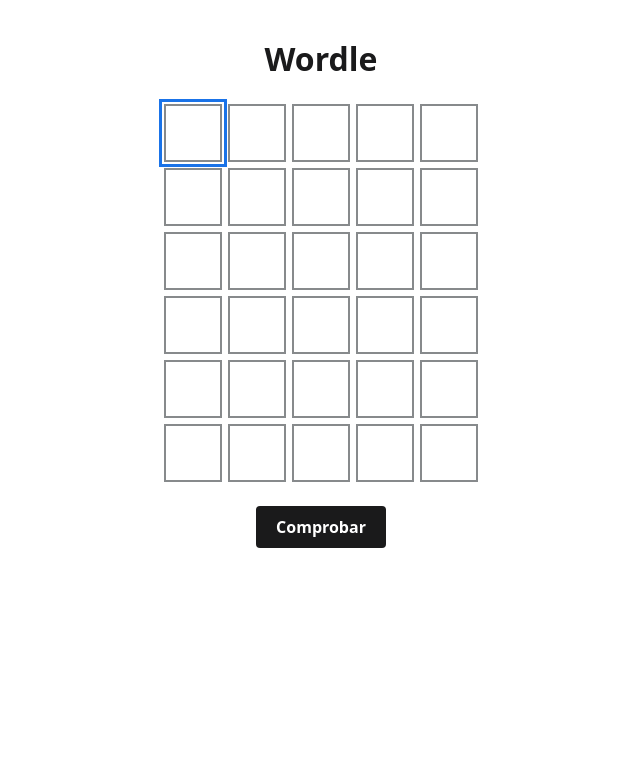
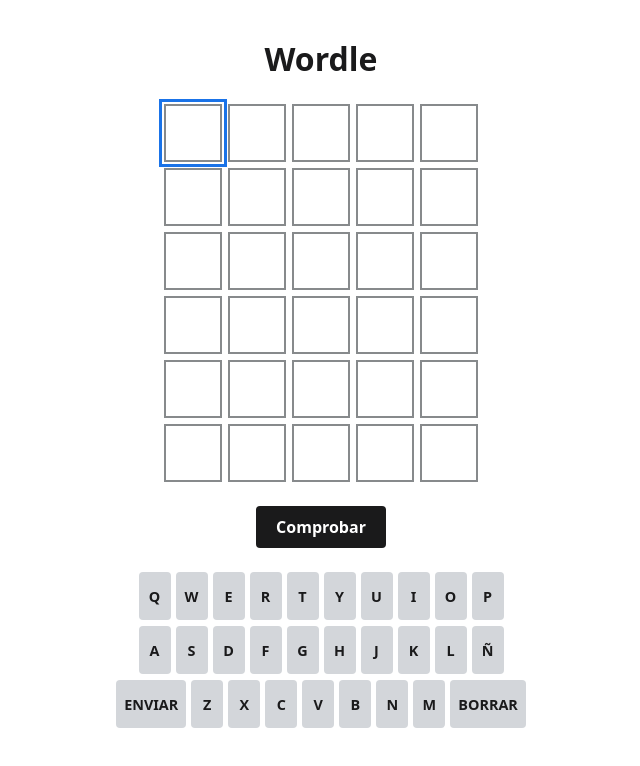
Before and after one commit to PelayoHer/wordle, a React (Vite) app: page / in a window 1280 px wide. Shown: the top 766 px of the page, without its empty margins (319-959 px from the left). Built offline with nearby package versions, Linux system fonts and the light colour scheme.

Commit message:
Añadir componente de teclado en pantalla interactivo

```diff
--- a/src/App.jsx
+++ b/src/App.jsx
@@ -1,5 +1,6 @@
 import { useEffect, useState } from 'react'
 import Casilla from './components/Casilla.jsx'
+import Teclado from './components/Teclado.jsx'
 import { obtenerPalabraAleatoria } from './palabras.js'
 
 const FILAS = 6
@@ -46,6 +47,29 @@
   return estados
 }
 
+// Calcula el mejor estado de cada letra para el teclado en pantalla
+function calcularEstadosLetras(intentos, filaActual, solucion) {
+  const estados = {}
+  for (let f = 0; f < filaActual; f++) {
+    const fila = intentos[f]
+    const estadosFila = calcularEstadosFila(fila, solucion)
+    for (let c = 0; c < COLUMNAS; c++) {
+      const letra = fila[c]
+      const actual = estados[letra]
+      const nuevo = estadosFila[c]
+
+      if (nuevo === 'correcta') {
+        estados[letra] = 'correcta'
+      } else if (nuevo === 'presente' && actual !== 'correcta') {
+        estados[letra] = 'presente'
+      } else if (!actual) {
+        estados[letra] = nuevo
+      }
+    }
+  }
+  return estados
+}
+
 // Decide el color de una letra individual (útil para pruebas unitarias)
 function estadoDe(letra, columna, solucion, fila = null) {
   if (fila) {
@@ -66,6 +90,7 @@
   const ultimo = filaActual > 0 ? intentos[filaActual - 1].join('') : ''
   const ganada = ultimo === solucion
   const terminada = ganada || filaActual === FILAS
+  const estadosLetras = calcularEstadosLetras(intentos, filaActual, solucion)
 
   useEffect(() => {
     // Lleva el cursor a la primera casilla en la que se puede escribir
@@ -106,6 +131,45 @@
 
     setAviso('')
     setFilaActual(filaActual + 1)
+  }
+
+  function pulsarTeclaVirtual(tecla) {
+    if (terminada) return
+
+    if (tecla === 'ENVIAR') {
+      if (intentos[filaActual].includes('')) {
+        setAviso('Faltan letras')
+        return
+      }
+      setAviso('')
+      setFilaActual(filaActual + 1)
+      return
+    }
+
+    if (tecla === 'BORRAR') {
+      if (aviso) setAviso('')
+      let ultimoLleno = -1
+      for (let c = COLUMNAS - 1; c >= 0; c--) {
+        if (intentos[filaActual][c] !== '') {
+          ultimoLleno = c
+          break
+        }
+      }
+      if (ultimoLleno !== -1) {
+        const copia = intentos.map((fila) => [...fila])
+        copia[filaActual][ultimoLleno] = ''
+        setIntentos(copia)
+      }
+      return
+    }
+
+    if (aviso) setAviso('')
+    const primerVacio = intentos[filaActual].findIndex((letra) => letra === '')
+    if (primerVacio !== -1) {
+      const copia = intentos.map((fila) => [...fila])
+      copia[filaActual][primerVacio] = tecla
+      setIntentos(copia)
+    }
   }
 
   function nuevaPartida() {
@@ -157,6 +221,7 @@
           Comprobar
         </button>
       )}
+      <Teclado estadosLetras={estadosLetras} onPulsar={pulsarTeclaVirtual} />
     </form>
   )
 }
--- /dev/null
+++ b/src/components/Teclado.jsx
@@ -0,0 +1,28 @@
+const FILAS_TECLADO = [
+  ['Q', 'W', 'E', 'R', 'T', 'Y', 'U', 'I', 'O', 'P'],
+  ['A', 'S', 'D', 'F', 'G', 'H', 'J', 'K', 'L', 'Ñ'],
+  ['ENVIAR', 'Z', 'X', 'C', 'V', 'B', 'N', 'M', 'BORRAR'],
+]
+
+function Teclado({ estadosLetras = {}, onPulsar }) {
+  return (
+    <div className="teclado" aria-label="Teclado virtual">
+      {FILAS_TECLADO.map((fila, f) => (
+        <div className="teclado-fila" key={f}>
+          {fila.map((tecla) => (
+            <button
+              key={tecla}
+              type="button"
+              className={`tecla ${estadosLetras[tecla] || ''}`}
+              onClick={() => onPulsar(tecla)}
+            >
+              {tecla}
+            </button>
+          ))}
+        </div>
+      ))}
+    </div>
+  )
+}
+
+export default Teclado
--- a/src/index.css
+++ b/src/index.css
@@ -92,3 +92,54 @@
   color: #d32f2f;
   font-weight: bold;
 }
+
+.teclado {
+  display: flex;
+  flex-direction: column;
+  gap: 6px;
+  margin-top: 24px;
+  user-select: none;
+}
+
+.teclado-fila {
+  display: flex;
+  justify-content: center;
+  gap: 5px;
+}
+
+.tecla {
+  min-width: 32px;
+  height: 48px;
+  padding: 0 8px;
+  border: none;
+  border-radius: 4px;
+  background: #d3d6da;
+  color: #1a1a1b;
+  font: inherit;
+  font-size: 0.9rem;
+  font-weight: bold;
+  cursor: pointer;
+  display: flex;
+  align-items: center;
+  justify-content: center;
+  text-transform: uppercase;
+}
+
+.tecla:hover {
+  background: #bbbfc4;
+}
+
+.tecla.correcta {
+  background: #2e7d32;
+  color: #ffffff;
+}
+
+.tecla.presente {
+  background: #f2c94c;
+  color: #1a1a1b;
+}
+
+.tecla.ausente {
+  background: #5f6368;
+  color: #ffffff;
+}
```
